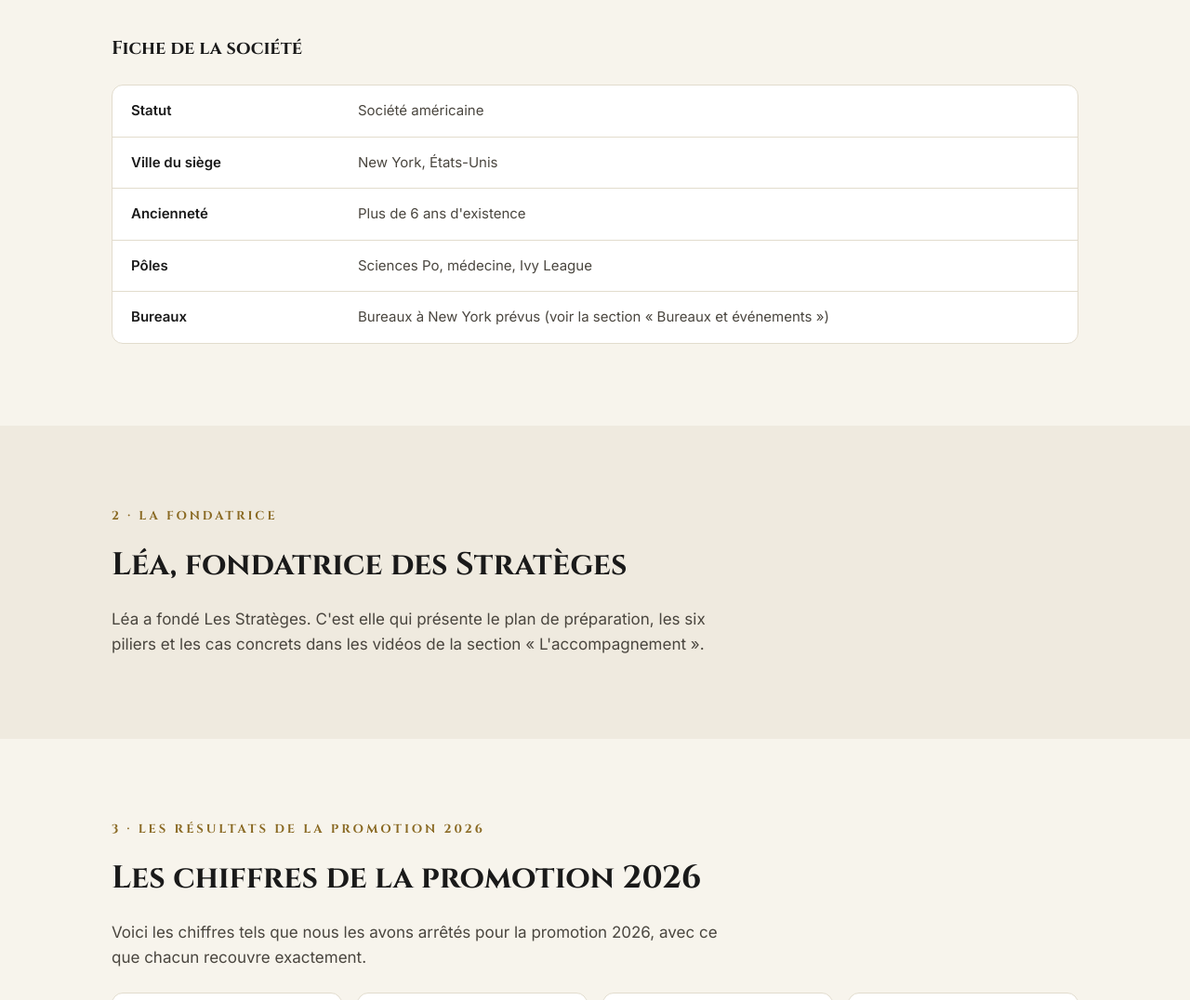
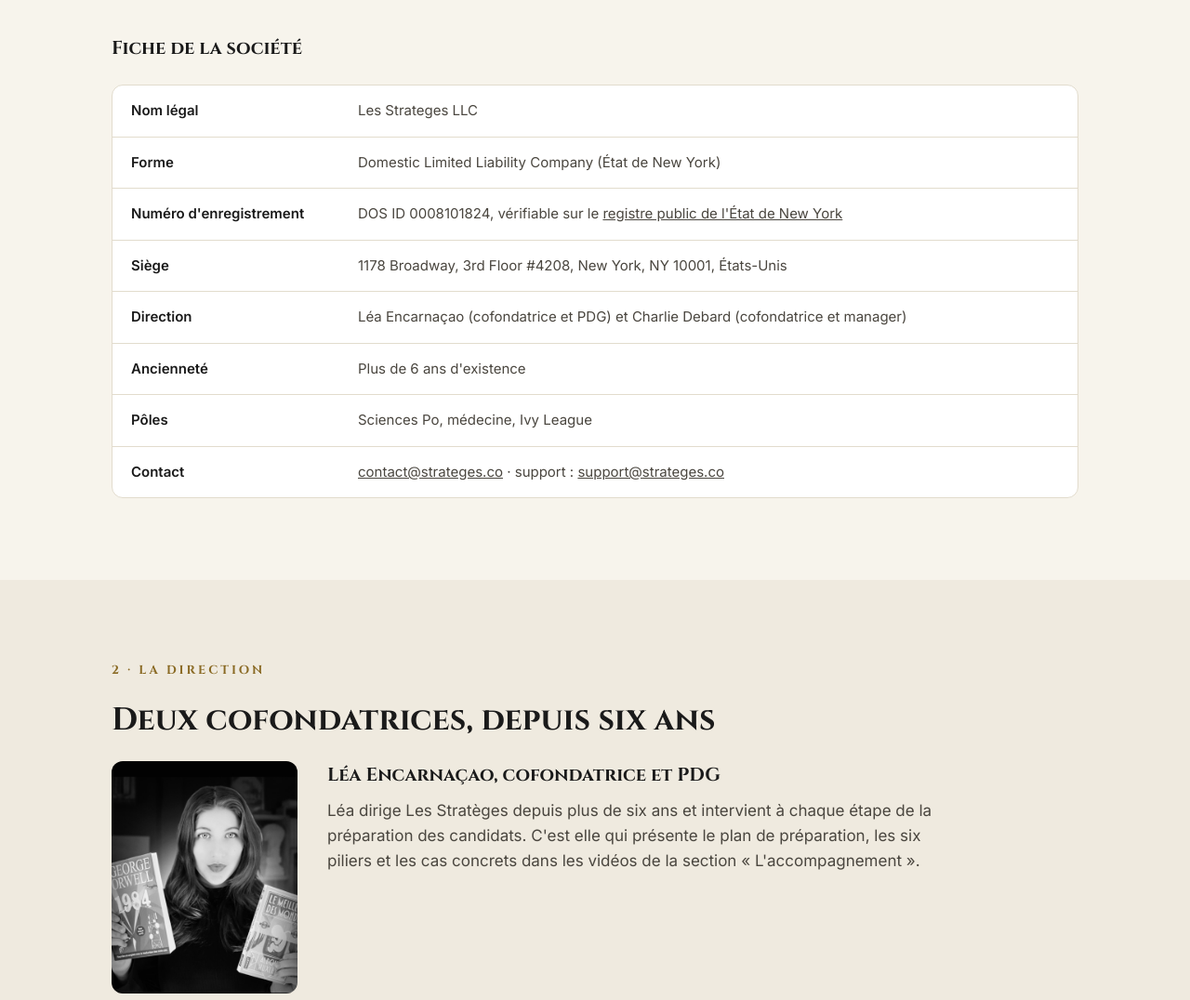
Before and after one commit to MaxStrat/strateges-pages-immersion, a plain HTML site: page dist/a-propos/index.html in a window 1280 px wide. Shown: the part 913-1989 px from the top of the page at 93% size. Drawn offline with Linux system fonts and the light colour scheme.

Commit message:
Page a-propos : infos société, direction, contact et événements (sources : mentions légales et page Qui sommes-nous)
Co-Authored-By: Claude Opus 5.5 <noreply@anthropic.com>
Claude-Session: https://claude.ai/code/session_01QoX2dMhe51fvMKmcPmPJDC

```diff
--- a/dist/a-propos/index.html
+++ b/dist/a-propos/index.html
@@ -136,6 +136,8 @@ dl{margin:0}
 .pole p{margin:0;font-size:15px;color:var(--muted)}
 .portrait{display:grid;grid-template-columns:200px 1fr;gap:32px;align-items:start}
 .photo-slot{aspect-ratio:4/5}
+.pic{width:200px;aspect-ratio:4/5;object-fit:cover;border-radius:12px;display:block}
+.portrait .p a,.row dd a{color:inherit}
 .photo-slot .todo-box{height:100%;display:flex;align-items:center;justify-content:center;text-align:center;flex-direction:column;gap:6px}
 .ul{margin:0;padding-left:20px;color:var(--muted);font-size:16px;line-height:1.6;max-width:680px}
 h3.sub{margin:16px 0 0;font-size:20px;color:var(--text)}
@@ -161,7 +163,7 @@ html{scroll-behavior:smooth}</style>
       </div>
     </div>
     <nav class="nav" aria-label="Sommaire">
-      <a href="#societe">La société</a><a href="#fondatrice">La fondatrice</a><a href="#resultats">Les résultats 2026</a><a href="#methode">L'accompagnement</a><a href="#temoignages">Les témoignages</a><a href="#bureaux">Bureaux et événements</a>
+      <a href="#societe">La société</a><a href="#fondatrice">La direction</a><a href="#resultats">Les résultats 2026</a><a href="#methode">L'accompagnement</a><a href="#temoignages">Les témoignages</a><a href="#bureaux">Bureaux et événements</a>
     </nav>
   </div>
 </header>
@@ -170,7 +172,7 @@ html{scroll-behavior:smooth}</style>
   <div class="wrap stack">
     <div class="serif kicker">1 · LA SOCIÉTÉ</div>
     <h2 class="serif">Une société américaine, basée à New York</h2>
-    <p class="p">Les Stratèges est une société américaine dont l'adresse est à New York. Elle existe depuis plus de six ans et accompagne les élèves sur trois pôles : Sciences Po, médecine et Ivy League. Des bureaux à New York sont prévus.</p>
+    <p class="p">Les Stratèges LLC est une société américaine enregistrée dans l'État de New York, avec son siège sur Broadway, à Manhattan. Elle accompagne des élèves depuis plus de six ans, sur trois pôles : Sciences Po, médecine et Ivy League.</p>
     <div class="poles">
       <div class="pole"><h3 class="serif">Sciences Po</h3><p>Un pôle dédié à la préparation de l'admission.</p></div>
       <div class="pole"><h3 class="serif">Médecine</h3><p>Un pôle dédié aux études de médecine.</p></div>
@@ -178,24 +180,24 @@ html{scroll-behavior:smooth}</style>
     </div>
     <h3 class="serif sub">Fiche de la société</h3>
     <dl class="dl">
-      <div class="row"><dt>Statut</dt><dd>Société américaine</dd></div>
-      <div class="row"><dt>Ville du siège</dt><dd>New York, États-Unis</dd></div>
+      <div class="row"><dt>Nom légal</dt><dd>Les Strateges LLC</dd></div>
+      <div class="row"><dt>Forme</dt><dd>Domestic Limited Liability Company (État de New York)</dd></div>
+      <div class="row"><dt>Numéro d'enregistrement</dt><dd>DOS ID 0008101824, vérifiable sur le <a href="https://apps.dos.ny.gov/publicInquiry/" target="_blank" rel="noopener">registre public de l'État de New York</a></dd></div>
+      <div class="row"><dt>Siège</dt><dd>1178 Broadway, 3rd Floor #4208, New York, NY 10001, États-Unis</dd></div>
+      <div class="row"><dt>Direction</dt><dd>Léa Encarnaçao (cofondatrice et PDG) et Charlie Debard (cofondatrice et manager)</dd></div>
       <div class="row"><dt>Ancienneté</dt><dd>Plus de 6 ans d'existence</dd></div>
       <div class="row"><dt>Pôles</dt><dd>Sciences Po, médecine, Ivy League</dd></div>
-      <div class="row"><dt>Bureaux</dt><dd>Bureaux à New York prévus (voir la section « Bureaux et événements »)</dd></div>
+      <div class="row"><dt>Contact</dt><dd><a href="mailto:contact@strateges.co">contact@strateges.co</a> · support : <a href="mailto:support@strateges.co">support@strateges.co</a></dd></div>
     </dl>
   </div>
 </section>
 
 <section class="alt" id="fondatrice">
   <div class="wrap stack">
-    <div class="serif kicker">2 · LA FONDATRICE</div>
-    <h2 class="serif">Léa, fondatrice des Stratèges</h2>
-    <div class="stack">
-      <div class="stack" style="gap:16px">
-        <p class="p">Léa a fondé Les Stratèges. C'est elle qui présente le plan de préparation, les six piliers et les cas concrets dans les vidéos de la section « L'accompagnement ».</p>
-      </div>
-    </div>
+    <div class="serif kicker">2 · LA DIRECTION</div>
+    <h2 class="serif">Deux cofondatrices, depuis six ans</h2>
+    <div class="portrait"><img class="pic" src="assets/lea.jpg" alt="Léa Encarnaçao"><div class="stack" style="gap:10px"><h3 class="serif sub" style="margin:0">Léa Encarnaçao, cofondatrice et PDG</h3><p class="p">Léa dirige Les Stratèges depuis plus de six ans et intervient à chaque étape de la préparation des candidats. C'est elle qui présente le plan de préparation, les six piliers et les cas concrets dans les vidéos de la section « L'accompagnement ».</p></div></div>
+    <div class="portrait"><img class="pic" src="assets/charlie.jpg" alt="Charlie Debard"><div class="stack" style="gap:10px"><h3 class="serif sub" style="margin:0">Charlie Debard, cofondatrice et manager</h3><p class="p">Charlie codirige Les Stratèges avec Léa depuis six ans. Elle coordonne l'équipe et suit chaque candidat de l'inscription à l'admission : attribution des coachs, correction des exercices, progression sur les compétences clés.</p></div></div>
   </div>
 </section>
 
@@ -259,7 +261,7 @@ html{scroll-behavior:smooth}</style>
   <div class="wrap stack">
     <div class="serif kicker">6 · BUREAUX ET ÉVÉNEMENTS</div>
     <h2 class="serif">Des bureaux à New York, des rencontres en présentiel</h2>
-    <p class="p">Des bureaux à New York sont prévus. Nous organiserons aussi des événements en présentiel, pour que les familles puissent nous rencontrer.</p>
+    <p class="p">Des locaux à New York ouvrent d'ici environ un an, pour suivre nos élèves sur place. En France, le prochain séminaire en présentiel a lieu à Paris les 13 et 14 février 2027 : ateliers avec nos professeurs et conférences, offert aux élèves de la préparation Ivy League.</p>
   </div>
 </section>
 
```
Also changed, not shown: src/a-propos/index.html (+15 -13 lines), dist/a-propos/assets/charlie.jpg (added), dist/a-propos/assets/lea.jpg (added), src/assets/charlie.jpg (added), src/assets/lea.jpg (added).
